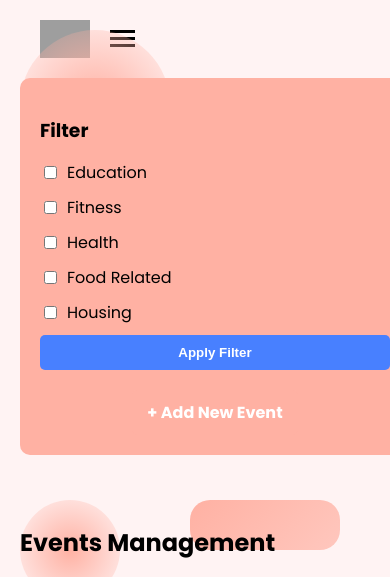
After one commit to DatGuyLolzz/CONNEX, a Flask app: page /events-management in a window 390 px wide. The commit adds this page. Shown: the top 577 px of the page. Run offline with Flask 3, Linux system fonts and the light colour scheme; grey boxes are pictures that could not be loaded.

Commit message:
admin events

```diff
--- a/app/routes.py
+++ b/app/routes.py
@@ -9,3 +9,7 @@ def login():
 @routes.route("/signup")
 def signup():
     return render_template("signup.html")
+
+@routes.route("/events-management")
+def events_management():
+    return render_template("admin_events.html")
--- /dev/null
+++ b/app/templates/admin_events.html
@@ -0,0 +1,317 @@
+<!DOCTYPE html>
+<html lang="en">
+<head>
+  <meta charset="UTF-8" />
+  <meta name="viewport" content="width=device-width, initial-scale=1.0"/>
+  <title>Events Management</title>
+  <link href="https://fonts.googleapis.com/css2?family=Poppins:wght@400;600;700&display=swap" rel="stylesheet" />
+  <style>
+    /* Gradient Background Shapes */
+    .bg-shape {
+      position: absolute;
+      border-radius: 50%;
+      background: radial-gradient(circle at center, #FFB1A3, #ffb1a300);
+      z-index: 0;
+    }
+
+    .circle-1 { width: 400px; height: 400px; top: 50px; left: 60px; }
+    .circle-2 { width: 300px; height: 300px; top: 600px; left: 10%; }
+    .circle-3 { width: 500px; height: 500px; bottom: 100px; right: 50px; }
+
+    .rect-1 {
+      width: 300px;
+      height: 90px;
+      background: linear-gradient(135deg, #FFB1A3, #ffb1a3aa);
+      border-radius: 20px;
+      top: 600px;
+      right: 100px;
+      position: absolute;
+    }
+
+    body {
+      background-color: #FFF3F3;
+      font-family: 'Poppins', sans-serif;
+      margin: 0;
+      padding: 0;
+      overflow-x: hidden;
+    }
+
+    .header {
+      display: flex;
+      justify-content: space-between;
+      align-items: center;
+      padding: 20px 40px;
+    }
+
+    .header-left,
+    .header-right {
+      display: flex;
+      align-items: center;
+      gap: 20px;
+    }
+
+    .btn {
+      background: none;
+      border: 2px solid #000;
+      padding: 14px 16px;
+      border-radius: 10px;
+      font-weight: bold;
+      cursor: pointer;
+      font-size: 1rem;
+    }
+
+    .hamburger {
+      display: none;
+      flex-direction: column;
+      cursor: pointer;
+      gap: 4px;
+    }
+
+    .hamburger div {
+      width: 25px;
+      height: 3px;
+      background: black;
+    }
+
+    .nav-menu {
+      display: flex;
+      gap: 15px;
+    }
+
+    .main-content {
+      display: flex;
+      padding: 0 40px;
+      gap: 30px;
+      position: relative;
+      z-index: 1;
+    }
+
+    .filter-panel {
+      background-color: #FFB1A3;
+      padding: 20px;
+      border-radius: 10px;
+      width: 220px;
+      height: fit-content;
+    }
+
+    .filter-panel h3 {
+      margin-bottom: 15px;
+    }
+
+    .filter-panel label {
+      display: flex;
+      align-items: center;
+      margin-bottom: 10px;
+    }
+
+    .filter-panel input[type="checkbox"] {
+      margin-right: 10px;
+    }
+
+    .apply-btn {
+      background-color: #4880FF;
+      color: white;
+      border: none;
+      padding: 10px;
+      border-radius: 5px;
+      cursor: pointer;
+      width: 100%;
+      font-weight: bold;
+    }
+
+    .add-event {
+      margin-top: 20px;
+      text-align: center;
+    }
+
+    .add-event a {
+      background-color: #ffb1a3;
+      padding: 10px 15px;
+      border-radius: 5px;
+      color: white;
+      text-decoration: none;
+      display: inline-block;
+      font-weight: bold;
+    }
+
+    .event-section {
+      flex: 1;
+    }
+
+    .event-section h2 {
+      margin-bottom: 20px;
+    }
+
+    .event-grid {
+      display: grid;
+      grid-template-columns: repeat(auto-fill, minmax(250px, 1fr));
+      gap: 20px;
+    }
+
+    .event-card {
+      background-color: white;
+      border-radius: 10px;
+      box-shadow: 0 4px 6px rgba(0,0,0,0.1);
+      overflow: hidden;
+    }
+
+    .event-card img {
+      width: 100%;
+      height: 160px;
+      object-fit: cover;
+    }
+
+    .event-card-content {
+      padding: 15px;
+      text-align: center;
+    }
+
+    .event-title {
+      font-weight: 600;
+      margin-bottom: 10px;
+    }
+
+    .event-detail-btn {
+      background-color: #ffb1a3;
+      border: none;
+      padding: 8px 12px;
+      border-radius: 5px;
+      color: white;
+      font-weight: bold;
+      cursor: pointer;
+    }
+
+    /* Responsive Styles */
+    @media (max-width: 768px) {
+      .main-content {
+        flex-direction: column;
+        padding: 0 20px;
+      }
+
+      .filter-panel {
+        width: 100%;
+        max-width: 400px;
+        margin: 0 auto 20px auto;
+      }
+
+      .event-grid {
+        grid-template-columns: 1fr;
+      }
+
+      .header {
+        flex-direction: column;
+        align-items: flex-start;
+        gap: 10px;
+      }
+
+      .nav-menu {
+        display: none;
+        flex-direction: column;
+        width: 100%;
+        gap: 10px;
+        margin-top: 10px;
+      }
+
+      .nav-menu.show {
+        display: flex;
+      }
+
+      .hamburger {
+        display: flex;
+      }
+
+      .circle-1 {
+        width: 150px; height: 150px; top: 30px; left: 20px;
+      }
+      .circle-2 {
+        width: 100px; height: 100px; top: 500px; left: 5%;
+      }
+      .circle-3 {
+        width: 180px; height: 180px; bottom: 60px; right: 30px;
+      }
+      .rect-1 {
+        width: 150px; height: 50px; top: 500px; right: 50px;
+      }
+    }
+  </style>
+</head>
+<body>
+  <!-- Background Shapes -->
+  <div class="bg-shape circle-1"></div>
+  <div class="bg-shape circle-2"></div>
+  <div class="bg-shape circle-3"></div>
+  <div class="bg-shape rect-1"></div>
+
+  <!-- Header -->
+  <header class="header">
+    <div class="header-left">
+      <img src="your-logo.png" alt="Logo" width="50" />
+      <div class="hamburger" onclick="toggleMenu()">
+        <div></div>
+        <div></div>
+        <div></div>
+      </div>
+    </div>
+    <div id="navMenu" class="nav-menu">
+      <button class="btn">Events</button>
+      <button class="btn">📅</button>
+      <button class="btn">Chat 🗨️</button>
+      <button class="btn">Support</button>
+      <img src="your-avatar.png" alt="Avatar" width="40" style="border-radius: 50%;" />
+    </div>
+  </header>
+
+  <!-- Main Content -->
+  <main class="main-content">
+    <!-- Filter Panel -->
+    <aside class="filter-panel">
+      <h3>Filter</h3>
+      <label><input type="checkbox" /> Education</label>
+      <label><input type="checkbox" /> Fitness</label>
+      <label><input type="checkbox" /> Health</label>
+      <label><input type="checkbox" /> Food Related</label>
+      <label><input type="checkbox" /> Housing</label>
+      <button class="apply-btn">Apply Filter</button>
+      <div class="add-event">
+        <a href="#">+ Add New Event</a>
+      </div>
+    </aside>
+
+    <!-- Events Section -->
+    <section class="event-section">
+      <h2>Events Management</h2>
+      <div class="event-grid">
+        <div class="event-card">
+          <img src="event-image.jpg" alt="Event">
+          <div class="event-card-content">
+            <div class="event-title">Digital Wellness for Seniors</div>
+            <button class="event-detail-btn">Event Detail</button>
+          </div>
+        </div>
+        <div class="event-card">
+          <img src="event-image.jpg" alt="Event">
+          <div class="event-card-content">
+            <div class="event-title">Nutrition & Wellness</div>
+            <button class="event-detail-btn">Event Detail</button>
+          </div>
+        </div>
+        <div class="event-card">
+          <img src="event-image.jpg" alt="Event">
+          <div class="event-card-content">
+            <div class="event-title">Art & Crafts Workshop</div>
+            <button class="event-detail-btn">Event Detail</button>
+          </div>
+        </div>
+      </div>
+    </section>
+  </main>
+
+  <!-- JavaScript for Hamburger -->
+  <script>
+    function toggleMenu() {
+      const nav = document.getElementById("navMenu");
+      nav.classList.toggle("show");
+    }
+  </script>
+</body>
+</html>
```
Also changed, not shown: app/static/css/styles.css (line endings or trailing spaces).
